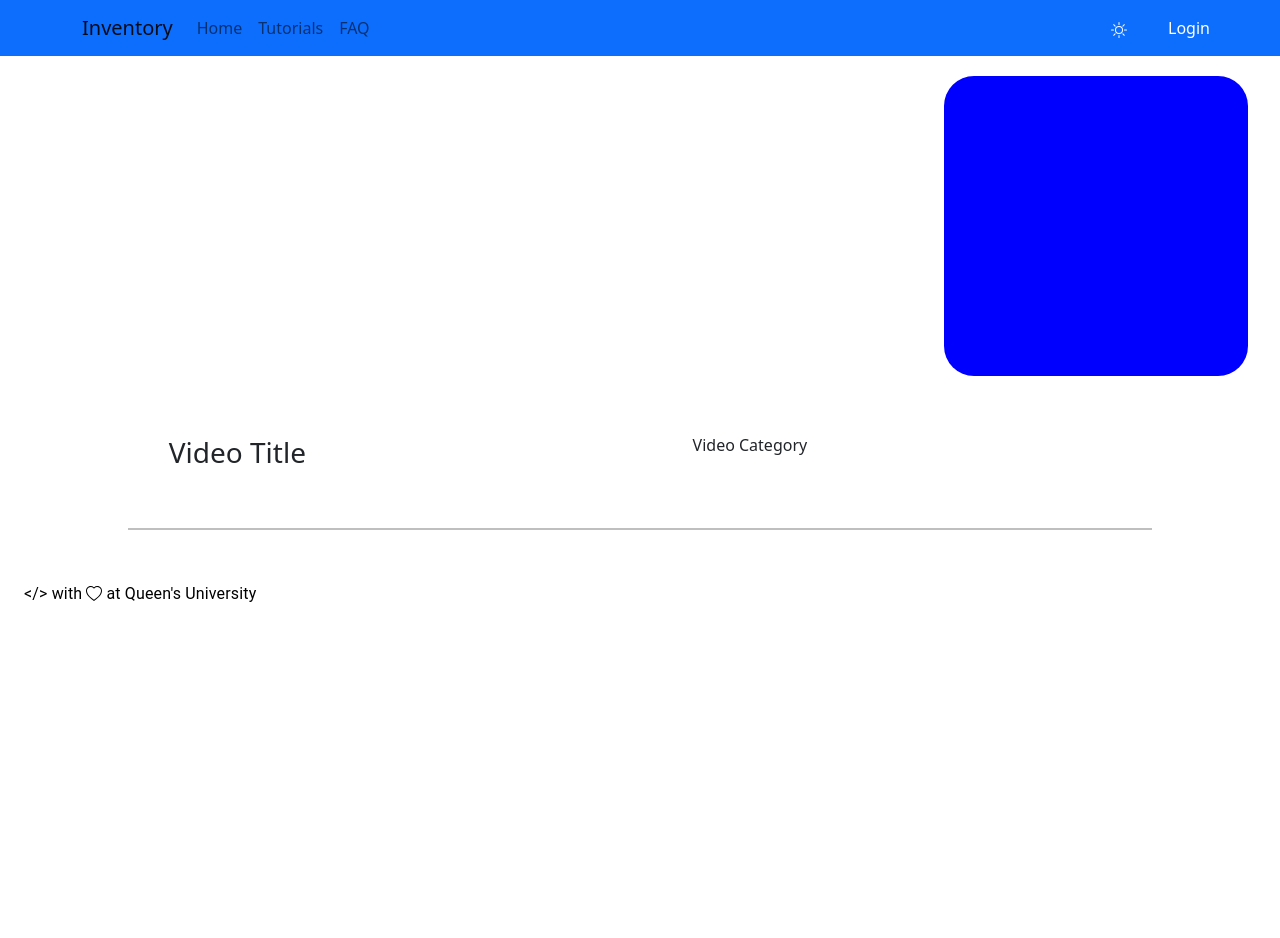
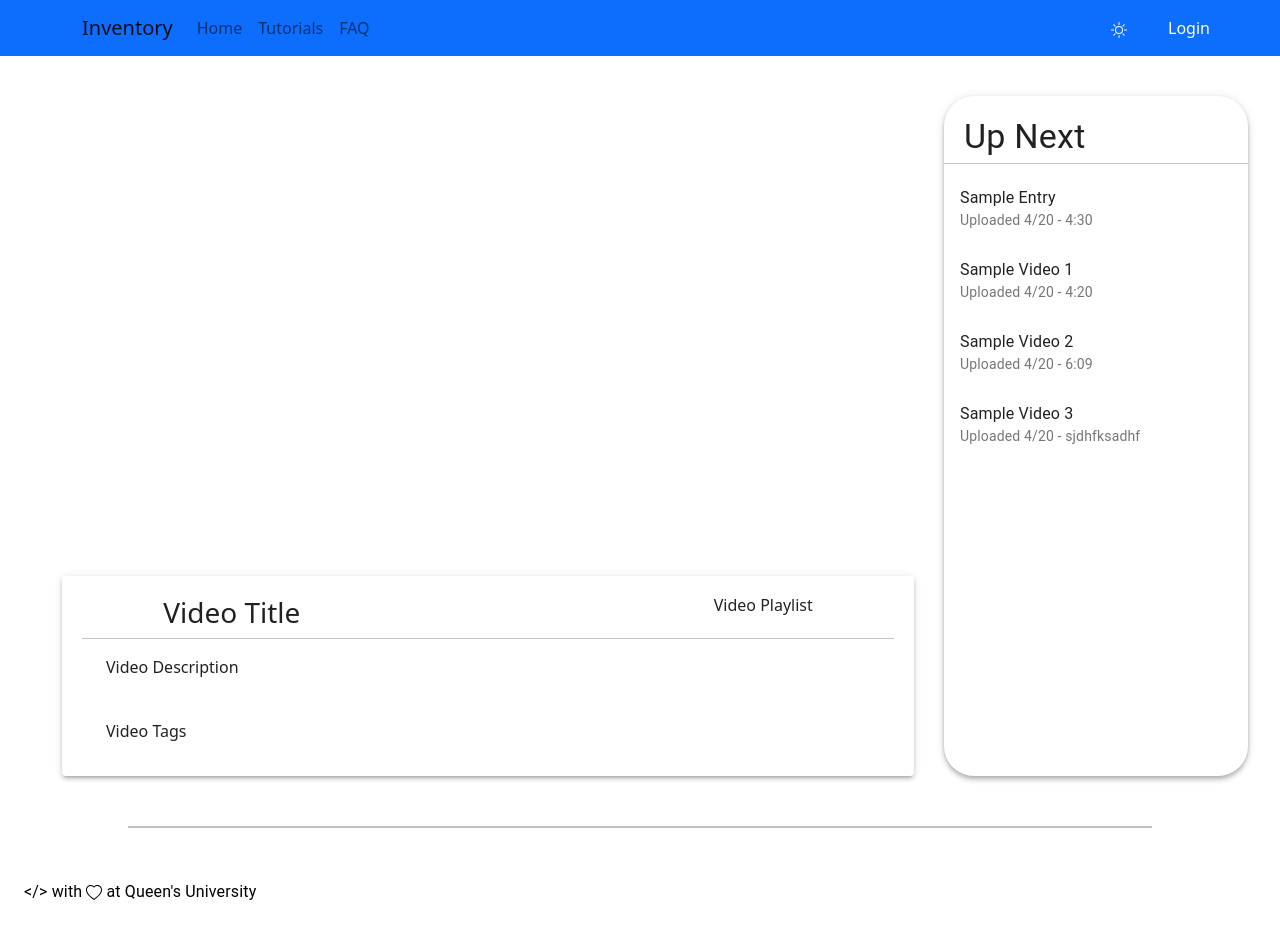
Before and after one commit to timothyliutl/inventorysite, a React (Create React App) app: page /video in a window 1280 px wide. Shown: the top 938 px of the page. Before the commit the page ends 800 px from the top, so only its background shows below. Built offline with nearby package versions, Linux system fonts and the light colour scheme.

Commit message:
adding more interfaces and final touches to video page

```diff
--- /dev/null
+++ b/src/Components/PlayList.tsx
@@ -0,0 +1,59 @@
+import { List, ListItem, ListItemText, makeStyles, Typography } from '@material-ui/core'
+import React from 'react'
+
+interface propsTypes {
+    darkmodeOn: boolean,
+    playlistlinks: Array<{ //format expected for playlist input
+        url: string,
+        name: string,
+        time: string
+    }>,
+}
+
+const PlayList = (props: propsTypes) => {
+
+    const styles = makeStyles({
+        fontDarkMode: {
+            color: "#04d9ff"
+        }
+    })
+
+    const classes = styles();
+
+    return (
+        <div style={{ maxHeight: '500px' }}>
+            <Typography className={props.darkmodeOn ? classes.fontDarkMode : ''} style={{ padding: '20px', paddingBottom: '0px' }} variant={'h4'}>Up Next</Typography>
+            <hr className={props.darkmodeOn ? classes.fontDarkMode : ''} style={{ margin: '0px', marginTop: '5px' }}></hr>
+            <List>
+                <ListItem button>
+                    <ListItemText className={props.darkmodeOn ? classes.fontDarkMode : ''} primary={'Sample Entry'} secondary={
+                        <React.Fragment>
+                            <p className={props.darkmodeOn ? classes.fontDarkMode : ''} style={{ margin: '0' }}>
+                                Uploaded 4/20 - 4:30
+                            </p>
+
+                        </React.Fragment>
+                    }></ListItemText>
+                </ListItem>
+                {
+                    //code to implement arrya of javascript objects into the UI
+                    props.playlistlinks.map((video) => (
+                        <ListItem button>
+                            <ListItemText className={props.darkmodeOn ? classes.fontDarkMode : ''} primary={video.name} secondary={
+                                <React.Fragment>
+                                    <p className={props.darkmodeOn ? classes.fontDarkMode : ''} style={{ margin: '0' }}>
+                                        Uploaded 4/20 - {video.time}
+                                    </p>
+                                </React.Fragment>
+                            }></ListItemText>
+                        </ListItem>
+                    ))
+
+                }
+
+            </List>
+        </div>
+    )
+}
+
+export default PlayList;
--- a/src/Components/VideoPlayer.tsx
+++ b/src/Components/VideoPlayer.tsx
@@ -1,12 +1,28 @@
-import { Container, Grid, makeStyles } from '@material-ui/core';
+import { Card, Container, Grid, makeStyles } from '@material-ui/core';
 import React from 'react';
 import ReactPlayer from 'react-player';
+import PlayList from './PlayList';
 
 interface propTypes {
     darkmodeOn: boolean
 }
 
 const VideoPlayer = (props: propTypes) => {
+
+    const sampleplaylist = [{
+        name: "Sample Video 1",
+        url: 'skdfdf',
+        time: '4:20'
+    },
+    {
+        name: "Sample Video 2",
+        url: 'skdfdf',
+        time: '6:09'
+    },{
+        name: "Sample Video 3",
+        url: 'skdfdf',
+        time: 'sjdhfksadhf'
+    }]
 
     const styles = makeStyles({
         videoPlayerContainer: {
@@ -22,18 +38,27 @@ const VideoPlayer = (props: propTypes) => {
             minHeight: '500px',
             borderRadius: '30px',
             backgroundColor: "#787A91",
-            height: '90%',
+            height: '100%',
             textAlign: 'center'
         },
         playlistStyle: {
             outlineColor: '#EEEEEE',
             borderRadius: '30px',
-            backgroundColor: 'blue',
-            height: "300px"
+            height: "100%"
         },
         outline: {
             padding: '10px',
             backgroundColor: 'orange'
+        },
+        cardDarkMode: {
+            backgroundColor: '#141E61',
+            transition: 'background-color 0.5s ease'
+        },
+        fontDarkMode: {
+            color: "#04d9ff"
+        },
+        cardLightMode: {
+            transition: 'background-color 0.5s ease'
         }
     })
     const classes = styles();
@@ -47,17 +72,26 @@ const VideoPlayer = (props: propTypes) => {
                         <div>
                             <Grid container direction={'column'}>
                                 <Grid item>
-                                    <ReactPlayer style={{ marginLeft: 'auto', marginRight: 'auto', padding: "20px" }} url={'https://www.youtube.com/watch?v=Fcif1yxWHAM'}></ReactPlayer>
-
+                                    <ReactPlayer controls width={'100%'} height={'500px'} style={{ marginLeft: 'auto', marginRight: 'auto', padding: "20px" }} url={'https://www.youtube.com/watch?v=Fcif1yxWHAM'}></ReactPlayer>
                                 </Grid>
 
-                                <Grid style={{width:'70%', marginLeft:'auto', marginRight:'auto'}} item container justifyContent={'space-between'} direction={'row'}>
-                                    <Grid item>
-                                        <h3>Video Title</h3>
-                                    </Grid>
-                                    <Grid item>
-                                        <h6>Video Category</h6>
-                                    </Grid>
+                                <Grid item style={{ paddingLeft: '30px', paddingRight: '30px' }}>
+                                    <Card className={`${props.darkmodeOn ? classes.cardDarkMode : classes.cardLightMode}`} style={{ width: '100%', height: '200px', padding: '20px' }} elevation={3}>
+                                        <Grid style={{ width: '80%', marginLeft: 'auto', marginRight: 'auto' }} item container justifyContent={'space-between'} direction={'row'}>
+                                            <Grid item>
+                                                <h3 className={props.darkmodeOn ? classes.fontDarkMode : ''}>Video Title</h3>
+                                            </Grid>
+                                            <Grid item>
+                                                <h6 className={props.darkmodeOn ? classes.fontDarkMode : ''}>Video Playlist</h6>
+                                            </Grid>
+                                        </Grid>
+                                        <hr className={props.darkmodeOn ? classes.fontDarkMode : ''} style={{ marginTop: '0px' }}></hr>
+                                        <Container>
+                                            <p className={props.darkmodeOn ? classes.fontDarkMode : ''}>Video Description</p>
+                                            <br></br>
+                                            <p className={props.darkmodeOn ? classes.fontDarkMode : ''}>Video Tags</p>
+                                        </Container>
+                                    </Card>
                                 </Grid>
 
 
@@ -66,12 +100,10 @@ const VideoPlayer = (props: propTypes) => {
                         </div>
                     </Grid>
                 </Grid>
-                <Grid item xs={3}>
-                    <div className={classes.playlistStyle}>
-                        <Grid direction={'column'}>
-
-                        </Grid>
-                    </div>
+                <Grid item xs={3} style={{ paddingTop: '20px' }}>
+                    <Card className={`${classes.playlistStyle} ${props.darkmodeOn ? classes.cardDarkMode : classes.cardLightMode}`} elevation={4}>
+                        <PlayList darkmodeOn={props.darkmodeOn} playlistlinks={sampleplaylist}></PlayList>
+                    </Card>
 
                 </Grid>
 
```
Also changed, not shown: src/Pages/CategorySearch.tsx (+10 -0 lines).
